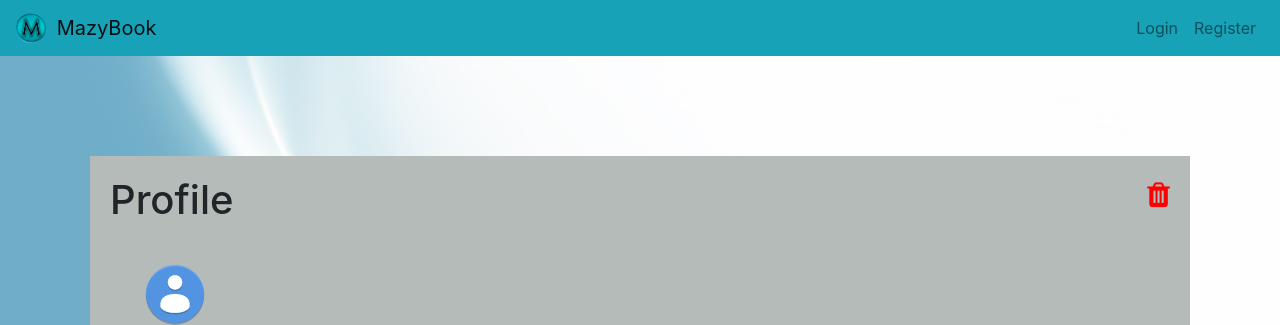
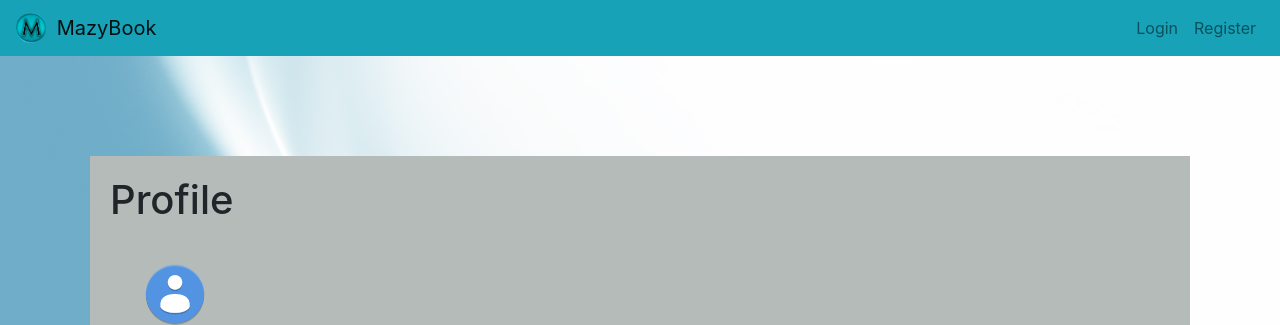
Before and after one commit to Muzyar-rad/mazybook, a React (Create React App) app in the folder frontEnd/: page /profile in a window 1280 px wide. Shown: the top 325 px of the page. Built offline with nearby package versions, Linux system fonts and the light colour scheme; no server answers.

Commit message:
delete section for user in profile component removed for now

```diff
--- a/frontEnd/src/components/profile.jsx
+++ b/frontEnd/src/components/profile.jsx
@@ -39,7 +39,7 @@ class Profile extends Component {
       <div className="profile">
         <div className="flexRow1">
           <h1>Profile</h1>
-          <i className="fa fa-trash delete" onClick={this.deleteUser}></i>
+          {/* <i className="fa fa-trash delete" onClick={this.deleteUser}></i> */}
         </div>
         <div className="flexRow2">
           <img alt="Profile pic" src={Avatar} width="70" height="70" />
```
